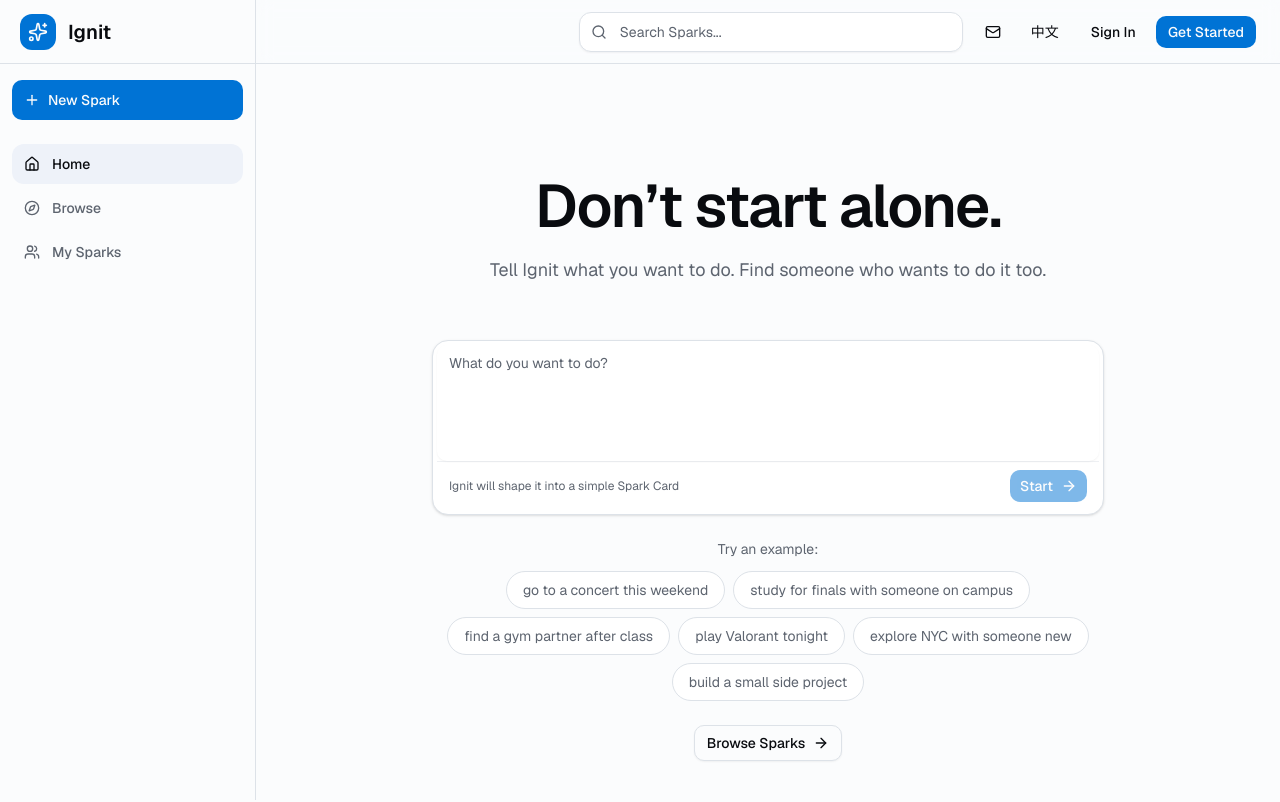
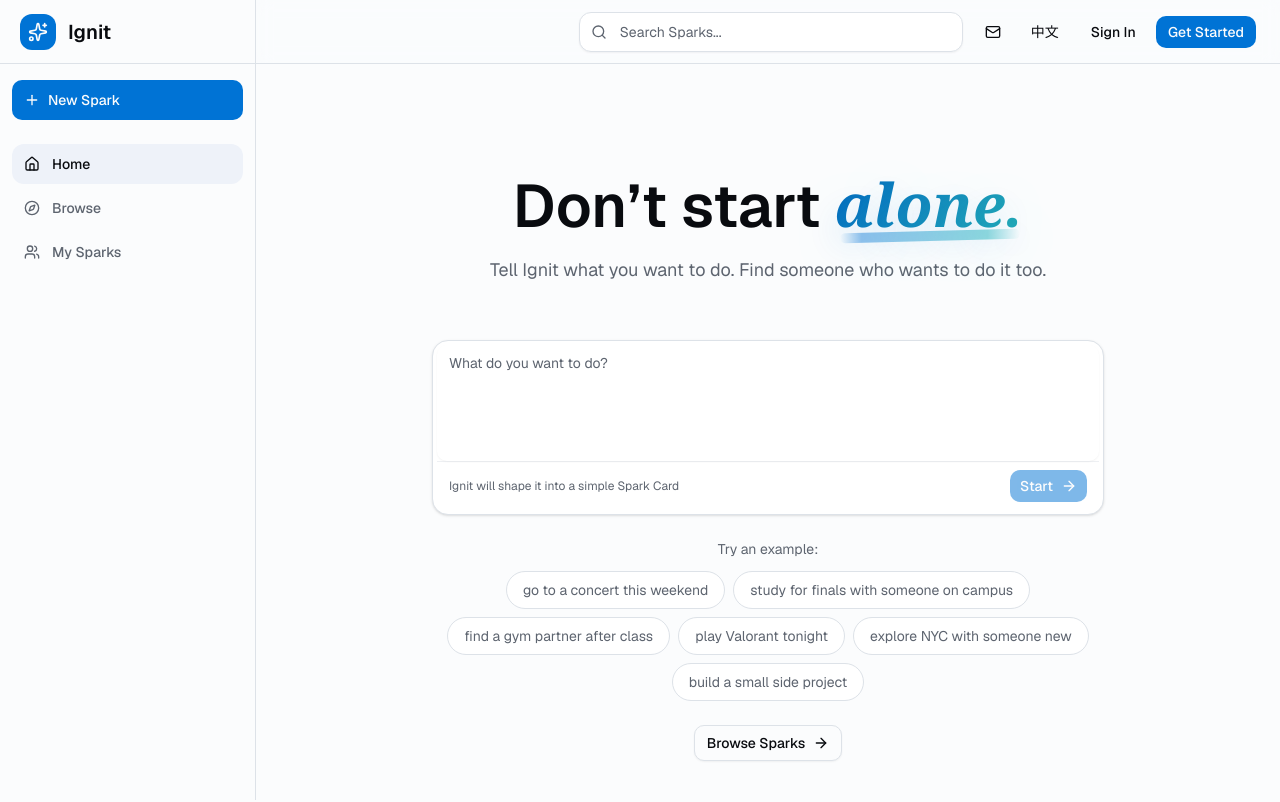
Before and after one commit to Flourish216/ignit, a Next.js app: page / in a window 1280 px wide. Shown: the top 802 px of the page. Built offline with nearby package versions, Linux system fonts and the light colour scheme; no server answers.

Commit message:
Add artistic home headline treatment

```diff
--- a/app/globals.css
+++ b/app/globals.css
@@ -124,6 +124,48 @@
   }
 }
 
+.home-art-title {
+  line-height: 0.96;
+  letter-spacing: 0;
+}
+
+.home-art-title-emphasis {
+  position: relative;
+  display: inline-block;
+  font-family: Georgia, "Times New Roman", serif;
+  font-style: italic;
+  font-weight: 700;
+  color: transparent;
+  background:
+    linear-gradient(
+      135deg,
+      color-mix(in oklab, var(--primary) 92%, black 8%),
+      color-mix(in oklab, var(--chart-2) 82%, black 4%)
+    );
+  background-clip: text;
+  -webkit-background-clip: text;
+  text-shadow: 0 16px 34px color-mix(in oklab, var(--primary) 16%, transparent);
+}
+
+.home-art-title-emphasis::after {
+  content: "";
+  position: absolute;
+  left: 0.1em;
+  right: 0.05em;
+  bottom: -0.12em;
+  height: 0.16em;
+  background:
+    linear-gradient(
+      90deg,
+      transparent,
+      color-mix(in oklab, var(--primary) 42%, transparent) 12%,
+      color-mix(in oklab, var(--chart-2) 42%, transparent) 82%,
+      transparent
+    );
+  border-radius: 999px;
+  transform: rotate(-1.5deg);
+}
+
 @keyframes igni-drift-right {
   0%,
   100% {
--- a/app/page.tsx
+++ b/app/page.tsx
@@ -10,6 +10,7 @@ import { useLanguage } from "@/lib/i18n/context"
 export default function HomePage() {
   const { t } = useLanguage()
   const stepIcons = [Lightbulb, Compass, MessageSquare]
+  const isDefaultTitle = t.mainline.title === "Don’t start alone."
 
   return (
     <div className="min-h-screen bg-background lg:pl-64">
@@ -18,8 +19,15 @@ export default function HomePage() {
         <section className="px-4 pb-12 pt-20 sm:px-6 sm:pt-24 lg:px-8 lg:pt-28">
           <div className="mx-auto max-w-4xl">
             <div className="mx-auto max-w-2xl text-center">
-              <h1 className="text-balance text-5xl font-semibold tracking-tight text-foreground sm:text-6xl">
-                {t.mainline.title}
+              <h1 className="home-art-title text-balance text-5xl font-semibold tracking-normal text-foreground sm:text-6xl">
+                {isDefaultTitle ? (
+                  <>
+                    <span>Don’t start</span>{" "}
+                    <span className="home-art-title-emphasis">alone.</span>
+                  </>
+                ) : (
+                  t.mainline.title
+                )}
               </h1>
               <p className="mx-auto mt-5 max-w-xl text-pretty text-base text-muted-foreground sm:text-lg">
                 {t.mainline.subtitle}
```
